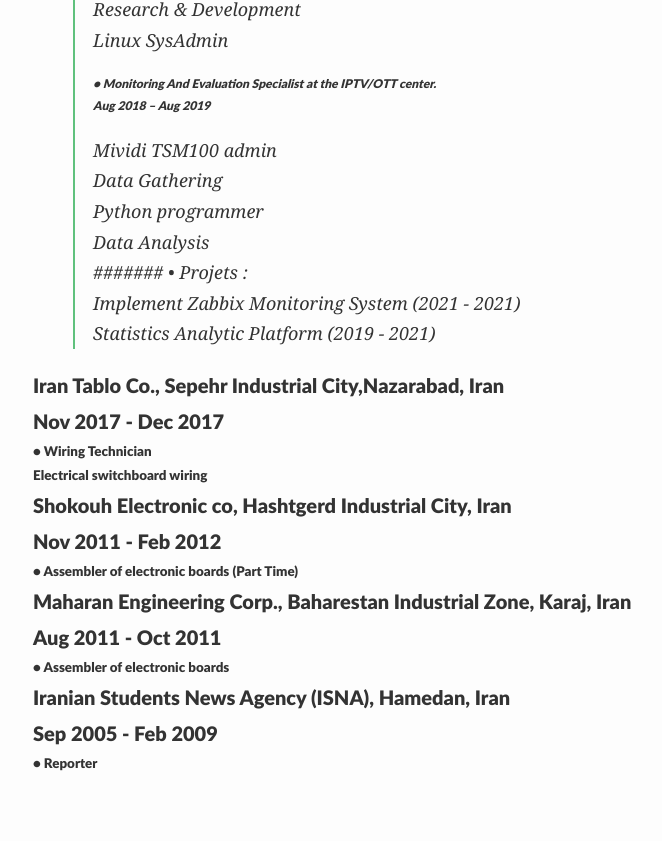
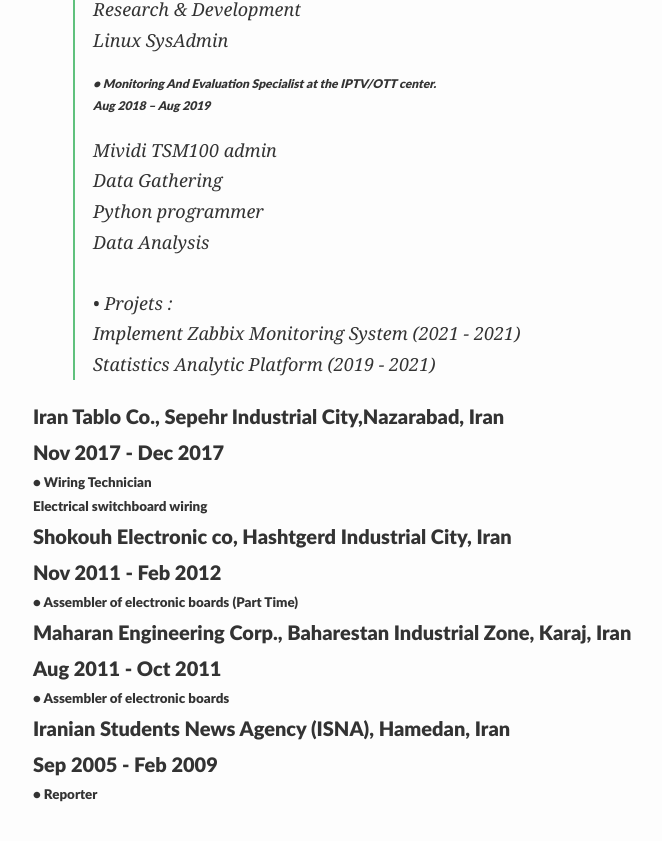
Before and after one commit to KavehRS/website, a Jekyll site: the page built from index.md, in a window 1280 px wide and 900 px high, scrolled down 1306 px. Shown: the top 841 px of the window, without its empty margins (207-869 px from the left). Built offline with Jekyll 4.4.1, drawn with Linux system fonts in a browser that asks for light colours; nearby versions of some CDN libraries; our own code applies the rules of GitHub Pages for plain Markdown files.

Commit message:
Update index.md

```diff
--- a/index.md
+++ b/index.md
@@ -46,7 +46,8 @@
 > Data Gathering<br>
 > Python programmer<br>
 > Data Analysis<br>
-#######  •	Projets :<br>
+<br>
+>  •	Projets :<br>
 > Implement Zabbix Monitoring System (2021 - 2021)<br>
 > Statistics Analytic Platform (2019 - 2021)<br>
 
```
